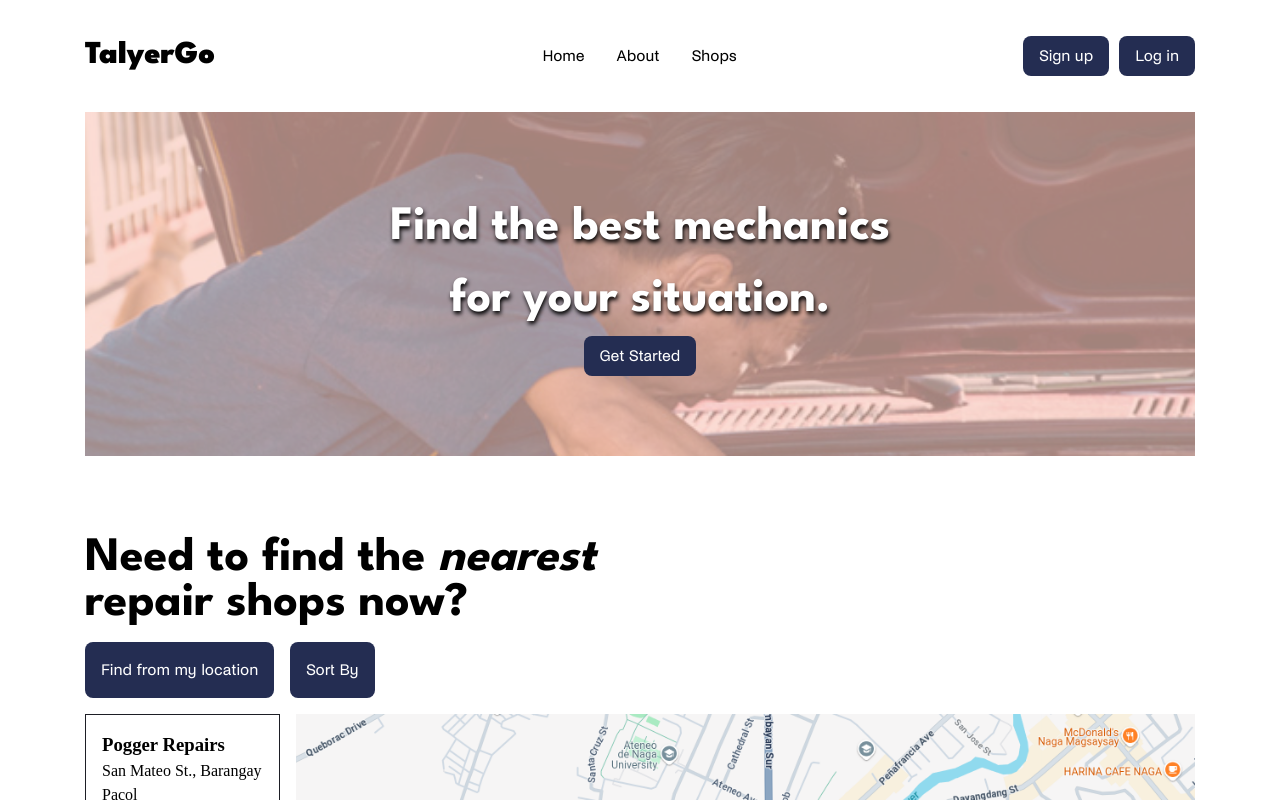
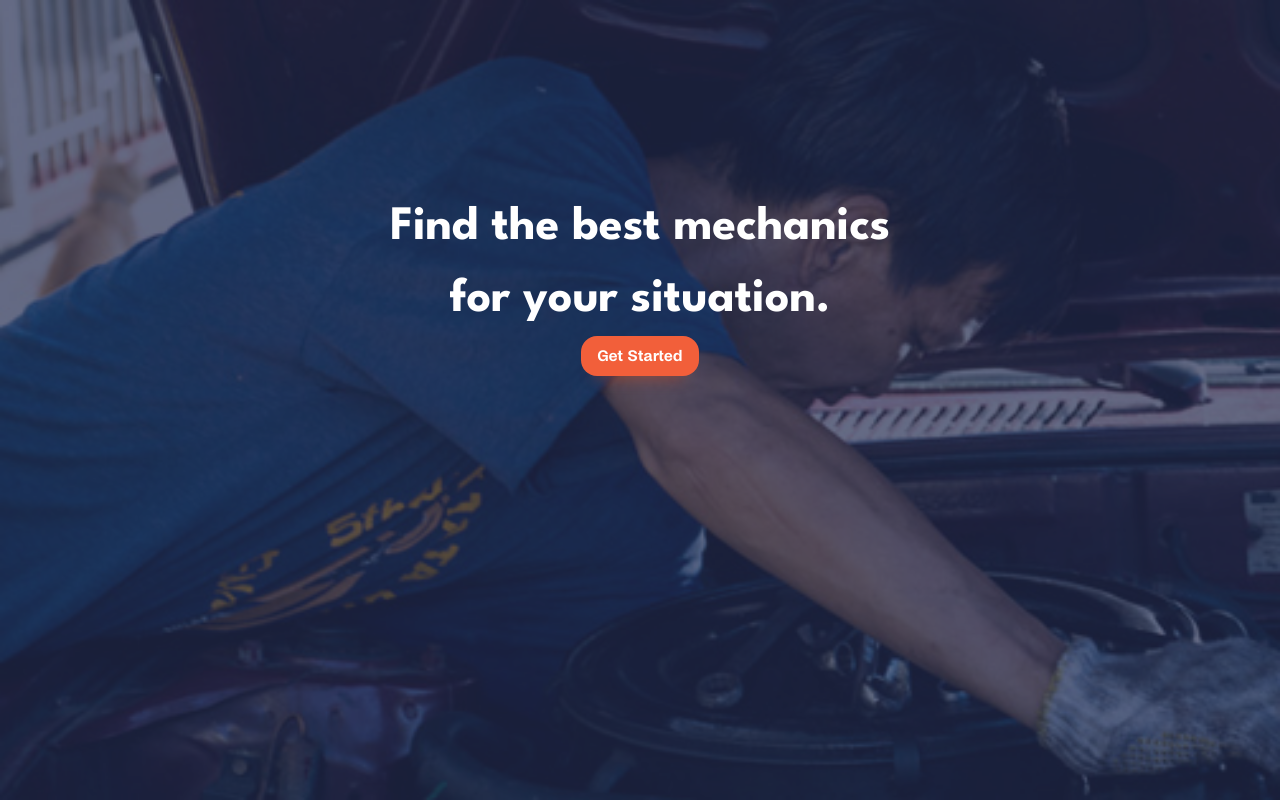
Before and after one commit to IyzOnline/TalyerGO_TrendsProject, a React (Create React App) app in the folder talyergo/: page / in a window 1280 px wide. Shown: the top 800 px of the page. Built offline with nearby package versions, Linux system fonts and the light colour scheme.

Commit message:
Add styling to Shops page

```diff
--- a/talyergo/src/App.css
+++ b/talyergo/src/App.css
@@ -167,10 +167,12 @@ a {
 button{
   font-family: var(--ff-general);
   font-size: var(--fs-buttons);
+  font-weight: 800;
   border: none;
-  border-radius: var(--size-8);
+  border-radius: var(--size-16);
   padding: var(--size-8) var(--size-16);
-  background-color: var(--clr-primary-400);
+  background-color: var(--clr-accent-400);
+  box-shadow: 0 1em 1em -1em var(--clr-accent-500)
 }
 
 button a{
@@ -212,10 +214,6 @@ button a{
   z-index: 1;
 }
 
-.hero-container{
-  position: relative;
-}
-
 .hero-bg-container{
   position: absolute;
   top: 0;
@@ -224,7 +222,6 @@ button a{
   height: 100%;
   background-image: url('images/hero-bg-3.jpg');
   background-size: cover;
-  opacity: 0.7;
 }
 
 .hero-bg-container:before{
@@ -234,13 +231,12 @@ button a{
   left: 0;
   width: 100%;
   height: 100%;
-  background-color: var(--clr-accent-300);
-  opacity: 0.5;
+  background-color: var(--clr-primary-400);
+  opacity: 0.7;
 }
 
 .hero-wrapper .main-headings{
   color: white;
-  text-shadow: 1px 3px 4px black;
 }
 /* Main - Map Section */
 
@@ -286,6 +282,32 @@ button a{
 .temp-map{
   width: 100%;
   overflow: hidden;
+}
+
+/* Shops - Heading */
+
+.shops-bg-container{
+  position: absolute;
+  top: 0;
+  left: 0;
+  width: 100%;
+  height: 100%;
+  background-image: url('images/hero-bg-3.jpg');
+  background-size: cover;
+}
+
+.shops-heading-wrapper{
+  text-align: center;
+}
+
+.shops-heading-wrapper h1{
+  position: relative;
+  z-index: 1;
+  color: white;
+}
+
+.shops-wrapper{
+  text-align: center;
 }
 
 /* Footer */
@@ -349,3 +371,18 @@ button a{
   font-size: var(--fs-titles);
   font-weight: var(--fw-bold);
 }
+
+.h1-container{
+  position: relative;
+}
+
+.bg-container-filter-blue:before{
+  content: "";
+  position: absolute;
+  top: 0;
+  left: 0;
+  width: 100%;
+  height: 100%;
+  background-color: var(--clr-primary-400);
+  opacity: 0.7;
+}
```
